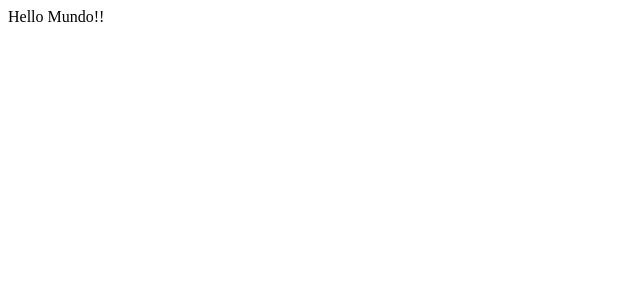
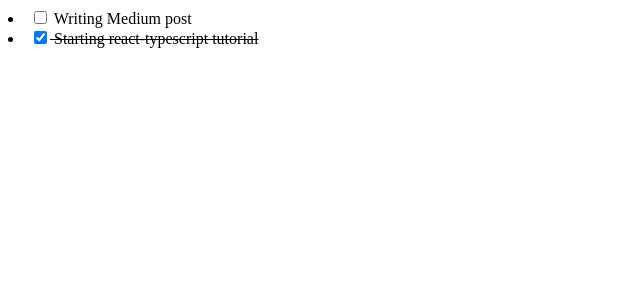
Before and after one commit to NKoech123/front_playground, a React (Create React App) app in the folder todo-react/todo-list/: page / in a window 1280 px wide. Shown: the top 300 px of the page, without its empty margins (0-640 px from the left). Built offline with nearby package versions, Linux system fonts and the light colour scheme.

Commit message:
pass todos to component in app

```diff
--- a/todo-react/todo-list/src/App.tsx
+++ b/todo-react/todo-list/src/App.tsx
@@ -1,9 +1,32 @@
 import React from 'react';
+import { TodoListItem } from './TodoListItem';
 
+
+const todos: Todo[] = [
+  {
+    text: "Walking the dog",
+    complete: false,
+  },
+
+  {
+    text: "Writing Medium post",
+    complete: false,
+  },
+
+  {
+    text: "Starting react-typescript tutorial",
+    complete: true,
+  },
+]
 
 function App() {
   return (
-    <>Hello Mundo!!</>
+    <>
+
+    <TodoListItem todo = {todos[1]}/>
+    <TodoListItem todo = {todos[2]}/>
+
+    </>
 
   );
 }
--- a/todo-react/todo-list/src/TodoListItem.tsx
+++ b/todo-react/todo-list/src/TodoListItem.tsx
@@ -1,10 +1,10 @@
 import React from 'react';
-
 
 interface Props {
     todo: Todo;
 }
-//basic react component that has a placeholder content inside a list item
+
+//TodList component
 export const TodoListItem: React.FC<Props> = ({todo}) => {
     return (
 
--- a/todo-react/todo-list/src/types.d.ts
+++ b/todo-react/todo-list/src/types.d.ts
@@ -1,3 +1,5 @@
+//Type declaration file
+
 interface Todo {
     text: String;
     complete: boolean;
```
